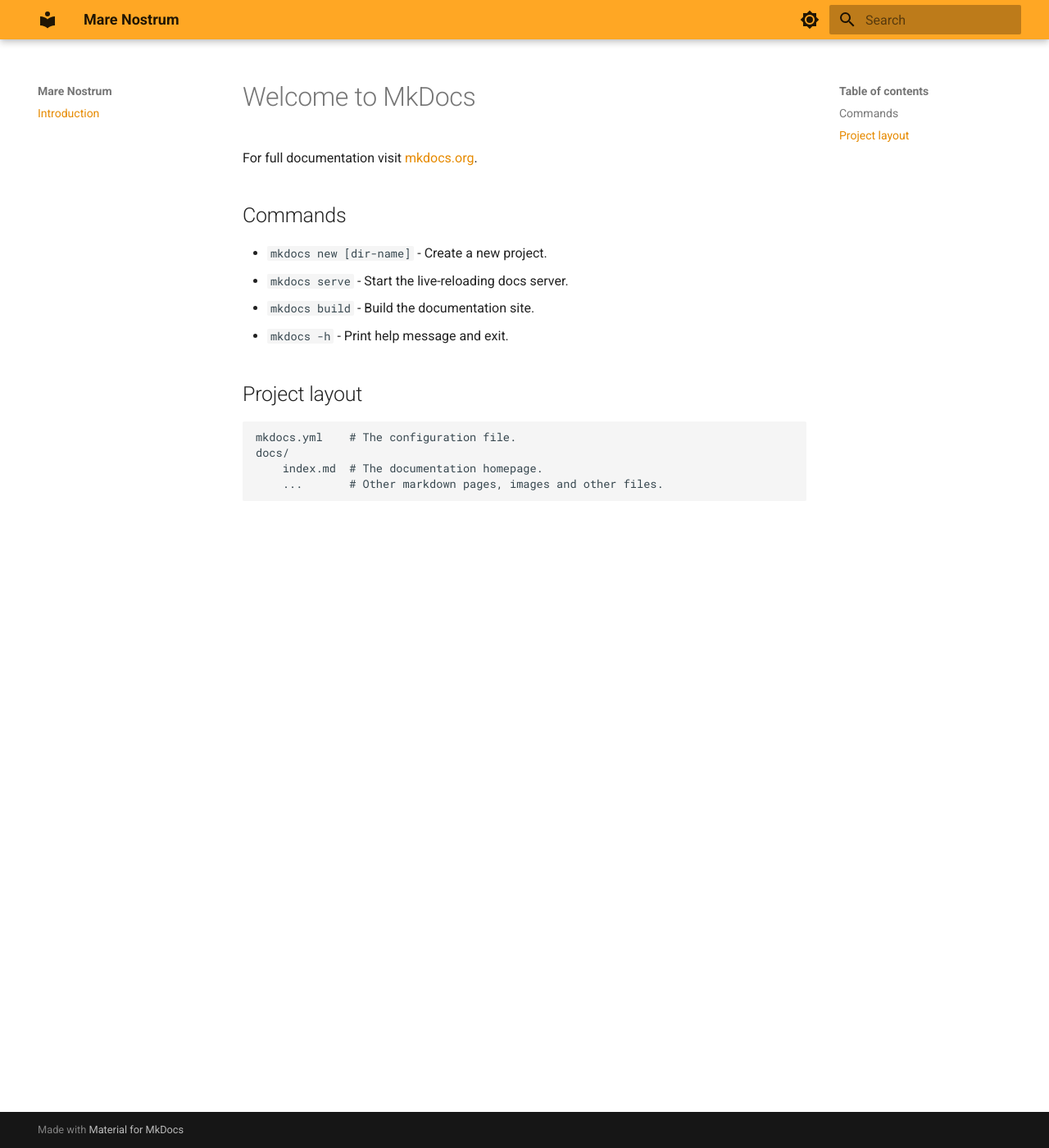
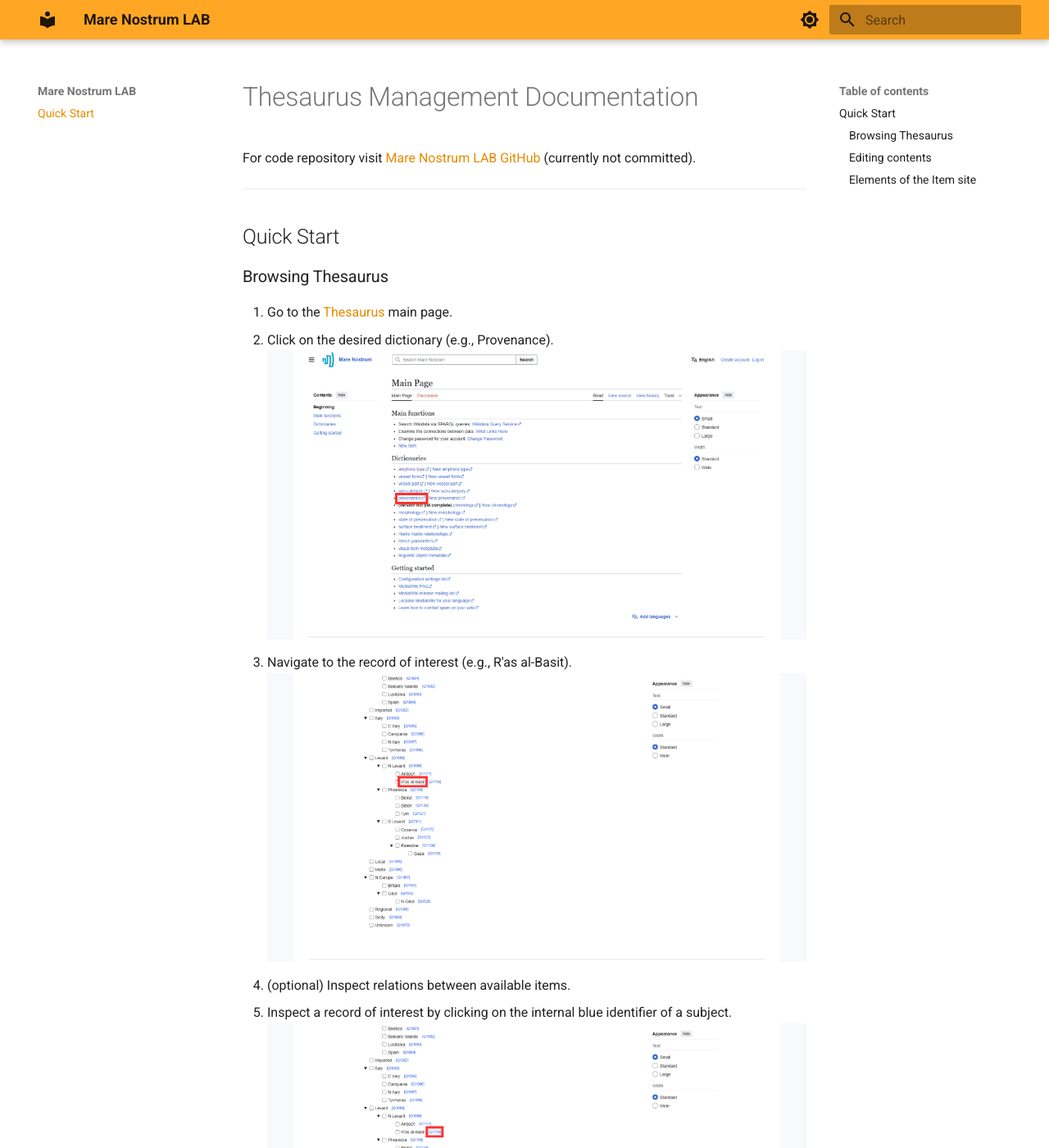
Before and after one commit to Mare-Nostrum-Lab-UJ/Mare-Nostrum-Lab-UJ.github.io, an MkDocs documentation site: the page built from docs/index.md, in a window 1280 px wide and 1400 px high. Shown: the whole window at 82% size. Built offline with MkDocs 1.6.1 and Material for MkDocs 9.7.7, drawn with Linux system fonts in a browser that asks for light colours; some of the changed text lies outside the part shown.

Commit message:
add: Quickstart as Main page.

```diff
--- a/docs/index.md
+++ b/docs/index.md
@@ -1,17 +1,64 @@
-# Welcome to MkDocs
+# Thesaurus Management Documentation
 
-For full documentation visit [mkdocs.org](https://www.mkdocs.org).
+For code repository visit [Mare Nostrum LAB GitHub](https://github.com/Mare-Nostrum-Lab-UJ) (currently not committed).
 
-## Commands
+---
 
-* `mkdocs new [dir-name]` - Create a new project.
-* `mkdocs serve` - Start the live-reloading docs server.
-* `mkdocs build` - Build the documentation site.
-* `mkdocs -h` - Print help message and exit.
+## Quick Start
 
-## Project layout
+### Browsing Thesaurus
 
-    mkdocs.yml    # The configuration file.
-    docs/
-        index.md  # The documentation homepage.
-        ...       # Other markdown pages, images and other files.
+1. Go to the [Thesaurus](https://pac.cenagis.edu.pl/wiki) main page.
+1. Click on the desired dictionary (e.g., Provenance).
+    ![Select dictionary](quickstart/select-dictionary.png)
+1. Navigate to the record of interest (e.g., R'as al-Basit).
+    ![Navigate to the record](quickstart/navigate-to-record.png)
+1. (optional) Inspect relations between available items.
+1. Inspect a record of interest by clicking on the internal blue identifier of a subject.
+    ![Inspect a record](quickstart/inspect-record.png)
+1. After clicking, Thesaurus opens the site associated with the selected record.
+    ![Site associated with record](quickstart/associated-site.png)
+
+---
+
+### Editing contents
+
+1. [Browse Thesaurus](#browsing-thesaurus) for subject.
+1. Click on the "edit" button with pencil icon.
+
+    ???+ note "Login before editing"
+
+        Editing contents requires prior logging in. Further instructions here.
+
+    ![Press edit button](quickstart/press-edit-button.png)
+
+1. Modify contents and press "save" after completing the change.
+    ![Modify contents](quickstart/modify-contents.png)
+1. Wait for changes to be saved which is indicated by the return of "edit" button.
+    ![Wait for change to be saved](quickstart/wait-for-change-save.png)
+
+
+    ???+ note "Modifiable elements and non-modifiable elements"
+
+        **User can modify:**
+
+        - Descriptive Label,
+        - Item Description,
+        - Aliases/alternative names,
+        - Labels, Descriptions and Aliases in different languages
+
+            _(available: English (EN), Polish (PL), Greek (EL), German (DE), French (FR))_
+
+        - Properties of an Item:
+            - To modify content of existing property use second "edit" button with pencil icon.
+            - To add new property, select "add statements" with plus icon, choose desired property (List of properties)
+
+        **User cannot modify:**
+
+        - Item Identifier (Q followed by a number).
+
+---
+
+### Elements of the Item site
+
+![alt text](quickstart/elements-of-site.png)
--- a/mkdocs.yml
+++ b/mkdocs.yml
@@ -1,4 +1,4 @@
-site_name: Mare Nostrum
+site_name: Mare Nostrum LAB
 theme:
   name: material
   language: en
@@ -14,14 +14,19 @@
       accent: orange
       toggle:
         icon: material/brightness-7
-        name: Ciemny motyw
+        name: Dark mode
     - media: "(prefers-color-scheme: dark)"
       scheme: slate
       primary: orange
       accent: orange
       toggle:
         icon: material/brightness-4
-        name: Jasny motyw
+        name: Light mode
 
 nav:
-  - Introduction: index.md
+  - Quick Start: index.md
+
+markdown_extensions:
+  - admonition
+  - pymdownx.details
+  - pymdownx.superfences
```
Also changed, not shown: docs/quickstart/associated-site.png (added), docs/quickstart/elements-of-site.png (added), docs/quickstart/inspect-record.png (added), docs/quickstart/modify-contents.png (added), docs/quickstart/navigate-to-record.png (added), docs/quickstart/press-edit-button.png (added), docs/quickstart/select-dictionary.png (added), docs/quickstart/wait-for-change-save.png (added).
